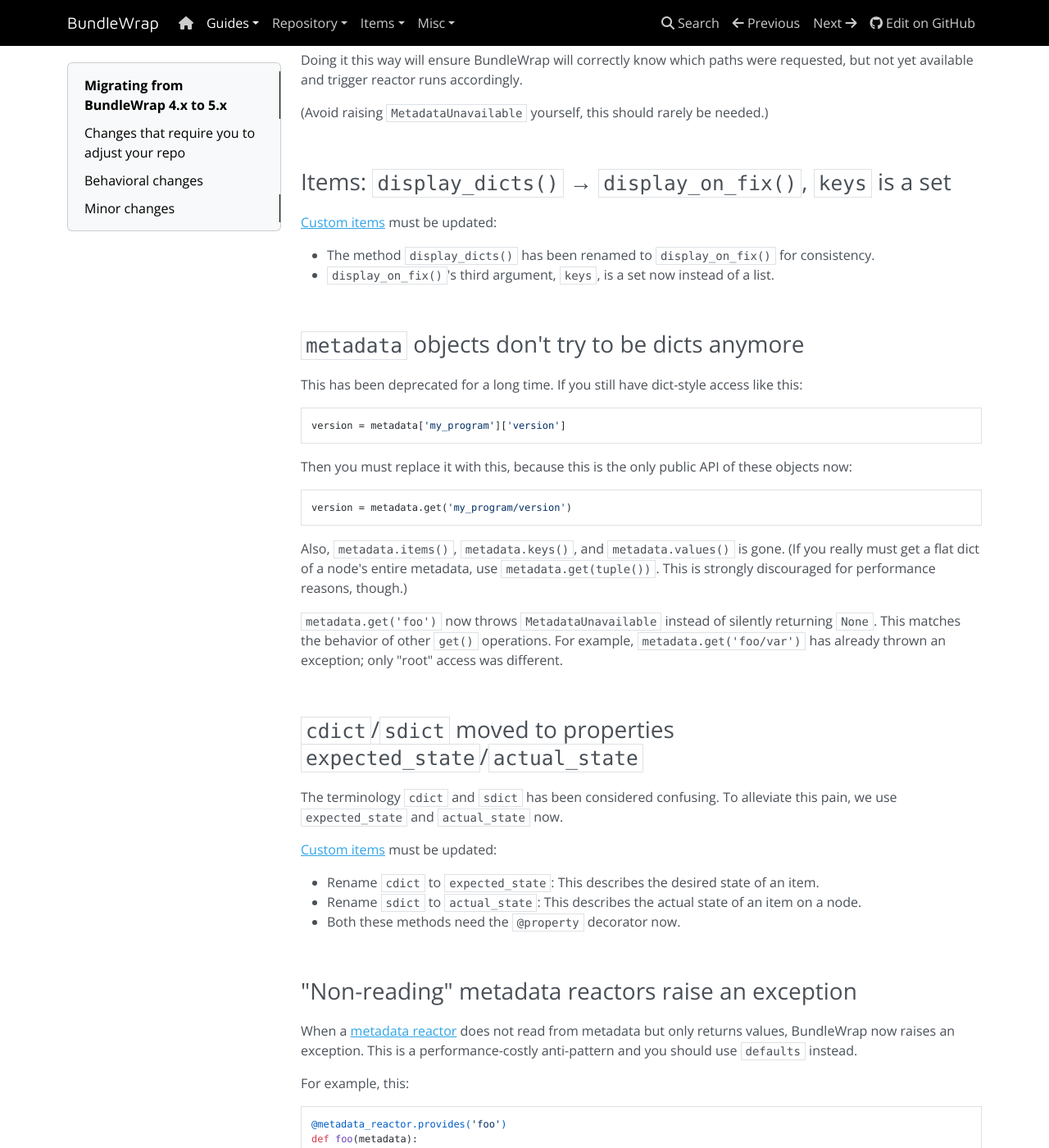
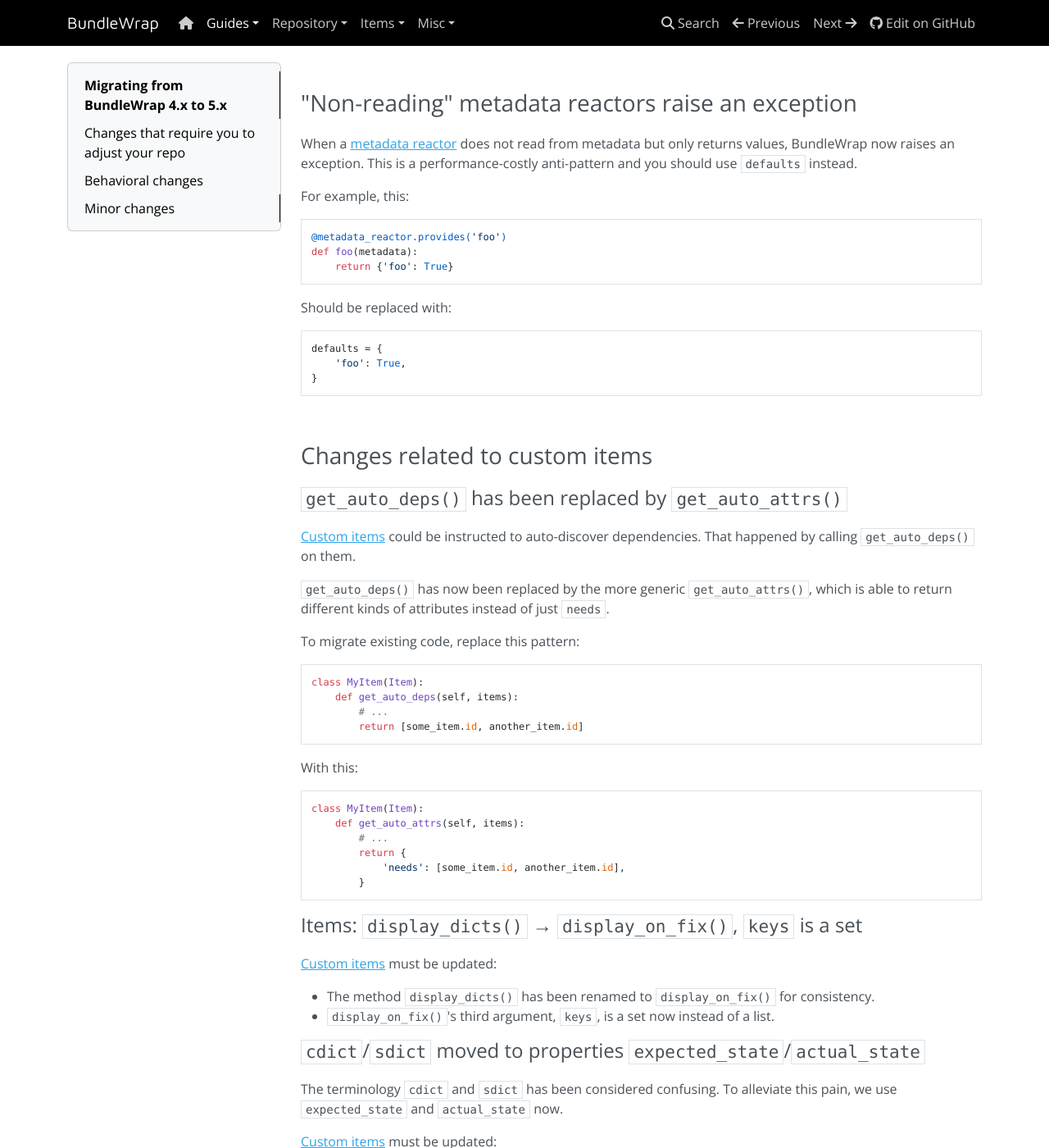
Before and after one commit to bundlewrap/bundlewrap, an MkDocs documentation site: the page built from docs/content/guide/migrate_45.md, in a window 1280 px wide and 1400 px high, scrolled down 4076 px. Shown: the whole window at 82% size. Built offline with MkDocs 1.6.1, drawn with Linux system fonts in a browser that asks for light colours; nearby versions of some CDN libraries; some of the changed text lies outside the part shown.

Commit message:
docs/migrate_45: collect "changes to custom items" in one heading

````diff
--- a/docs/content/guide/migrate_45.md
+++ b/docs/content/guide/migrate_45.md
@@ -56,34 +56,6 @@
 
 <br>
 
-### `get_auto_deps()` has been replaced by `get_auto_attrs()`
-
-[Custom items](dev_item.md) could be instructed to auto-discover dependencies. That happened by calling `get_auto_deps()` on them.
-
-`get_auto_deps()` has now been replaced by the more generic `get_auto_attrs()`, which is able to return different kinds of attributes instead of just `needs`.
-
-To migrate existing code, replace this pattern:
-
-```python
-class MyItem(Item):
-    def get_auto_deps(self, items):
-        # ...
-        return [some_item.id, another_item.id]
-```
-
-With this:
-
-```python
-class MyItem(Item):
-    def get_auto_attrs(self, items):
-        # ...
-        return {
-            'needs': [some_item.id, another_item.id],
-        }
-```
-
-<br>
-
 ### `directory` and `file` items auto-depend on corresponding `zfs_dataset` items
 
 Suppose you have this:
@@ -105,7 +77,6 @@
 The `needs` on the `directory` and `file` items is no longer necessary, this will be auto-detected now.
 
 (This is not a breaking change, but you should clean this up in order to keep your repo tidy.)
-
 
 <br>
 
@@ -192,14 +163,6 @@
 
 <br>
 
-### Items: `display_dicts()` → `display_on_fix()`, `keys` is a set
-
-[Custom items](dev_item.md) must be updated:
-
--   The method `display_dicts()` has been renamed to `display_on_fix()` for consistency.
--   `display_on_fix()`'s third argument, `keys`, is a set now instead of a list.
-
-<br>
 
 ### `metadata` objects don't try to be dicts anymore
 
@@ -218,18 +181,6 @@
 Also, `metadata.items()`, `metadata.keys()`, and `metadata.values()` is gone. (If you really must get a flat dict of a node's entire metadata, use `metadata.get(tuple())`. This is strongly discouraged for performance reasons, though.)
 
 `metadata.get('foo')` now throws `MetadataUnavailable` instead of silently returning `None`. This matches the behavior of other `get()` operations. For example, `metadata.get('foo/var')` has already thrown an exception; only "root" access was different.
-
-<br>
-
-### `cdict`/`sdict` moved to properties `expected_state`/`actual_state`
-
-The terminology `cdict` and `sdict` has been considered confusing. To alleviate this pain, we use `expected_state` and `actual_state` now.
-
-[Custom items](dev_item.md) must be updated:
-
--   Rename `cdict` to `expected_state`: This describes the desired state of an item.
--   Rename `sdict` to `actual_state`: This describes the actual state of an item on a node.
--   Both these methods need the `@property` decorator now.
 
 <br>
 
@@ -252,6 +203,52 @@
     'foo': True,
 }
 ```
+
+<br>
+
+### Changes related to custom items
+#### `get_auto_deps()` has been replaced by `get_auto_attrs()`
+
+[Custom items](dev_item.md) could be instructed to auto-discover dependencies. That happened by calling `get_auto_deps()` on them.
+
+`get_auto_deps()` has now been replaced by the more generic `get_auto_attrs()`, which is able to return different kinds of attributes instead of just `needs`.
+
+To migrate existing code, replace this pattern:
+
+```python
+class MyItem(Item):
+    def get_auto_deps(self, items):
+        # ...
+        return [some_item.id, another_item.id]
+```
+
+With this:
+
+```python
+class MyItem(Item):
+    def get_auto_attrs(self, items):
+        # ...
+        return {
+            'needs': [some_item.id, another_item.id],
+        }
+```
+
+#### Items: `display_dicts()` → `display_on_fix()`, `keys` is a set
+
+[Custom items](dev_item.md) must be updated:
+
+-   The method `display_dicts()` has been renamed to `display_on_fix()` for consistency.
+-   `display_on_fix()`'s third argument, `keys`, is a set now instead of a list.
+
+#### `cdict`/`sdict` moved to properties `expected_state`/`actual_state`
+
+The terminology `cdict` and `sdict` has been considered confusing. To alleviate this pain, we use `expected_state` and `actual_state` now.
+
+[Custom items](dev_item.md) must be updated:
+
+-   Rename `cdict` to `expected_state`: This describes the desired state of an item.
+-   Rename `sdict` to `actual_state`: This describes the actual state of an item on a node.
+-   Both these methods need the `@property` decorator now.
 
 <br>
 
````
